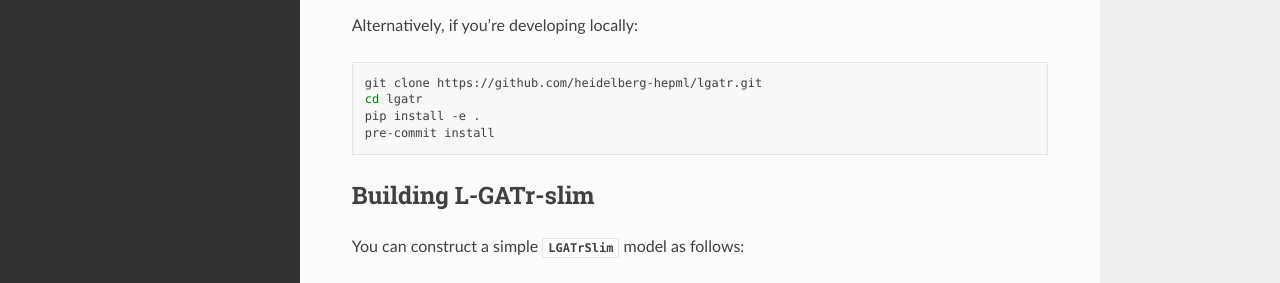
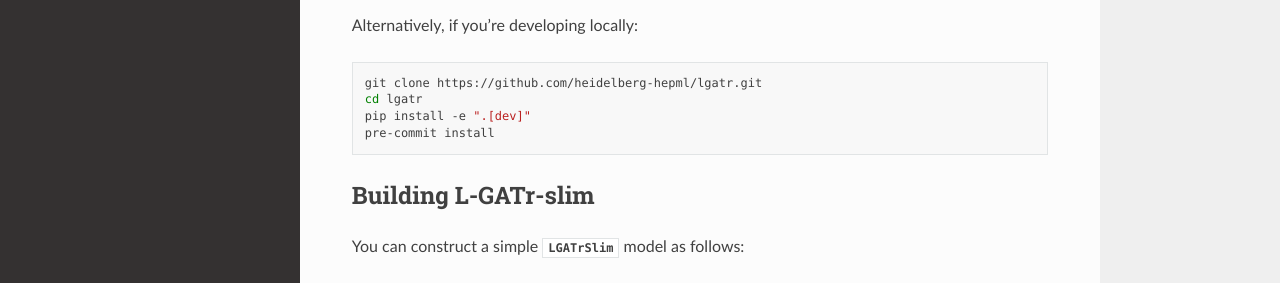
Before and after one commit to heidelberg-hepml/lgatr, a Sphinx documentation site: the page built from docs/source/quickstart_slim.rst, in a window 1280 px wide and 900 px high. Shown: the part 389-672 px from the top of the window. Built offline with Sphinx 7.4.7 and the Read the Docs theme 3.1.0, drawn with Linux system fonts in a browser that asks for light colours.

Commit message:
Small fixes

```diff
--- a/docs/source/quickstart.rst
+++ b/docs/source/quickstart.rst
@@ -19,7 +19,7 @@ Alternatively, if you're developing locally:
 
    git clone https://github.com/heidelberg-hepml/lgatr.git
    cd lgatr
-   pip install -e .
+   pip install -e ".[dev]"
    pre-commit install
 
 Building L-GATr
--- a/docs/source/quickstart_slim.rst
+++ b/docs/source/quickstart_slim.rst
@@ -19,7 +19,7 @@ Alternatively, if you're developing locally:
 
    git clone https://github.com/heidelberg-hepml/lgatr.git
    cd lgatr
-   pip install -e .
+   pip install -e ".[dev]"
    pre-commit install
 
 Building L-GATr-slim
--- a/pyproject.toml
+++ b/pyproject.toml
@@ -25,6 +25,7 @@ xformers-attention = ["xformers"]
 flex-attention = ["torch>=2.7"]  # experimental in torch 2.5, 2.6
 flash-attention = ["flash-attn"]  # non-trivial, check https://deepwiki.com/Dao-AILab/flash-attention/1.1-installation-and-setup for build instructions
 dev = [
+    "pre-commit",
     # unit tests
     "pytest",
     "pytest-cov",
```
